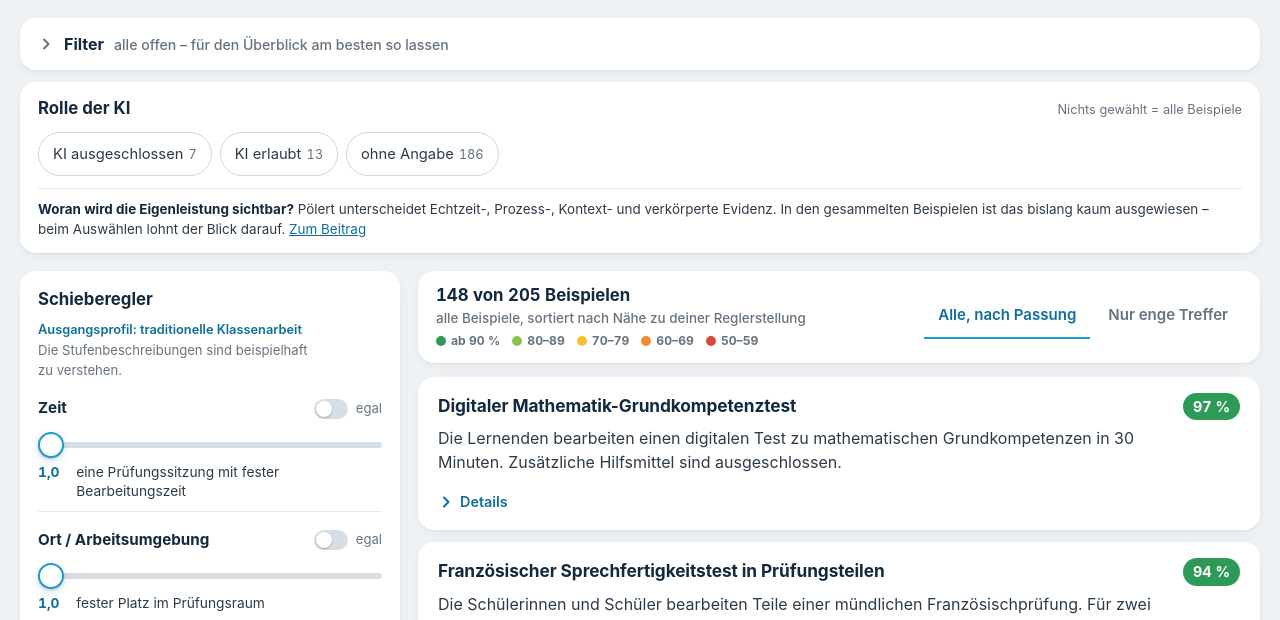
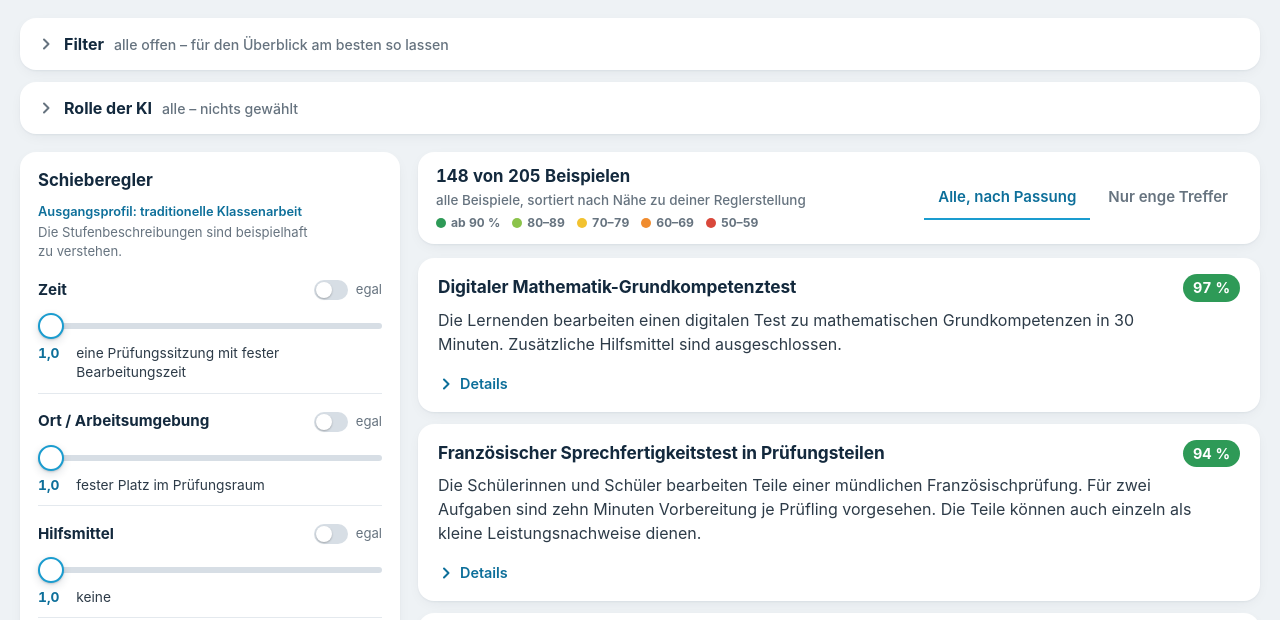
Before and after one commit to wiegweb/pruefungsformate, a plain HTML site: page index.html in a window 1280 px wide. Shown: the part 121-741 px from the top of the page. Drawn offline with Linux system fonts and the light colour scheme.

Commit message:
Block „Rolle der KI“ aufklappbar, Hinweis zum Woran kleiner und kursiv
Co-Authored-By: Claude Opus 5.5 <noreply@anthropic.com>
Claude-Session: https://claude.ai/code/session_01AVhGUvYwQw2hocCyiZ1Y4K

```diff
--- a/index.html
+++ b/index.html
@@ -104,10 +104,7 @@ select{appearance:none;-webkit-appearance:none;padding-right:34px;background-ima
 .btn:active,.chip-btn:active,.quelle:active,.segment button:active{transform:scale(.96)}
 
 /* KI-Block */
-.ki-block{margin-top:12px;padding:14px 18px 14px}
-.ki-kopf{display:flex;align-items:baseline;justify-content:space-between;gap:6px 12px;flex-wrap:wrap;margin-bottom:10px}
-.ki-kopf h2{font-size:1.05rem;color:var(--tinte)}
-.ki-hinweis{font-size:.8rem;color:var(--leise)}
+.ki-block{margin-top:12px}
 .ki-rollen{margin-top:12px;padding:12px 14px;border-radius:12px;background:var(--akzent-hell)}
 .ki-unter{font-size:.86rem;font-weight:700;color:var(--tinte);margin-bottom:8px}
 .ki-unter span{font-weight:500;color:var(--leise)}
@@ -122,9 +119,7 @@ select{appearance:none;-webkit-appearance:none;padding-right:34px;background-ima
 .rolle[aria-pressed=true] b::before{content:"✓";color:var(--akzent-text)}
 .rolle.offen-rolle{background:#fbfcfd}
 .ki-quelle{font-size:.76rem;color:var(--leise);margin-top:8px}
-.woran{margin-top:12px;font-size:.84rem;color:var(--text);border-top:1px solid var(--linie);padding-top:10px}
-.woran b{color:var(--tinte)}
-@media (max-width:560px){.ki-block{padding:12px 14px}}
+.woran{margin-top:12px;font-size:.76rem;font-style:italic;color:var(--leise);border-top:1px solid var(--linie);padding-top:8px}
 
 /* Spalten */
 .spalten{display:grid;grid-template-columns:1fr;gap:18px;margin-top:18px;align-items:start}
@@ -320,19 +315,18 @@ footer{max-width:1320px;margin:0 auto;padding:0 20px 40px;font-size:.84rem;color
     </div>
   </details>
 
-  <section class="panel ki-block" aria-labelledby="kiTitel">
-    <div class="ki-kopf">
-      <h2 id="kiTitel">Rolle der KI</h2>
-      <span class="ki-hinweis">Nichts gewählt = alle Beispiele</span>
-    </div>
+  <details class="panel ki-block" id="kiPanel">
+    <summary><svg class="pfeil" aria-hidden="true"><use href="#i-pfeil"/></svg><span id="kiTitel">Rolle der KI</span><span class="p-info" id="kiInfo"></span></summary>
+    <div class="panel-body">
     <div class="chips" id="fKi" role="group" aria-labelledby="kiTitel"></div>
     <div class="ki-rollen" id="kiRollen" hidden>
       <p class="ki-unter" id="lblRolle">Welche Rolle hat die KI? <span>(mehrere möglich, nichts gewählt = alle mit KI)</span></p>
       <div class="rollen" id="fRolle" role="group" aria-labelledby="lblRolle"></div>
       <p class="ki-quelle">Rollen nach Hauke Pölert: <a href="https://unterrichten.digital/aufgaben-remix-5x4-matrix-ki/" target="_blank" rel="noopener noreferrer">Aufgaben-Remix – 5×4-Matrix<span class="sr"> (öffnet in neuem Tab)</span></a> (unterrichten.digital, 2026)</p>
     </div>
-    <p class="woran"><b>Woran wird die Eigenleistung sichtbar?</b> Pölert unterscheidet Echtzeit-, Prozess-, Kontext- und verkörperte Evidenz. In den gesammelten Beispielen ist das bislang kaum ausgewiesen – beim Auswählen lohnt der Blick darauf. <a href="https://unterrichten.digital/aufgaben-remix-5x4-matrix-ki/" target="_blank" rel="noopener noreferrer">Zum Beitrag<span class="sr"> (öffnet in neuem Tab)</span></a></p>
-  </section>
+    <p class="woran">Woran wird die Eigenleistung sichtbar? Pölert unterscheidet Echtzeit-, Prozess-, Kontext- und verkörperte Evidenz. In den gesammelten Beispielen ist das bislang kaum ausgewiesen – beim Auswählen lohnt der Blick darauf. <a href="https://unterrichten.digital/aufgaben-remix-5x4-matrix-ki/" target="_blank" rel="noopener noreferrer">Zum Beitrag<span class="sr"> (öffnet in neuem Tab)</span></a></p>
+    </div>
+  </details>
 
   <div class="spalten">
     <section class="panel regler-panel" aria-labelledby="reglerTitel">
@@ -1119,6 +1113,11 @@ function zeige(mitWechsel){
         h("span", null, h("i", { style:"background:var(--" + v + ")" }), t))) : "");
   const fa = anzahlFilter();
   $("#filterInfo").textContent = fa ? fa + " aktiv" : "alle offen – für den Überblick am besten so lassen";
+  const kf = state.f;
+  $("#kiInfo").textContent = !kf.ki.size ? "alle – nichts gewählt"
+    : CONFIG.kiHaupt.filter(k => kf.ki.has(k.wert)).map(k => k.wert === "erlaubt" && kf.rolle.size
+        ? "KI erlaubt: " + CONFIG.kiRollen.filter(r => kf.rolle.has(r.wert)).map(r => r.name.replace(/^KI als /, "")).join(", ")
+        : k.name).join(" · ");
 
   const ol = $("#liste");
   const sicht = liste.slice(0, state.sichtbar);
```
